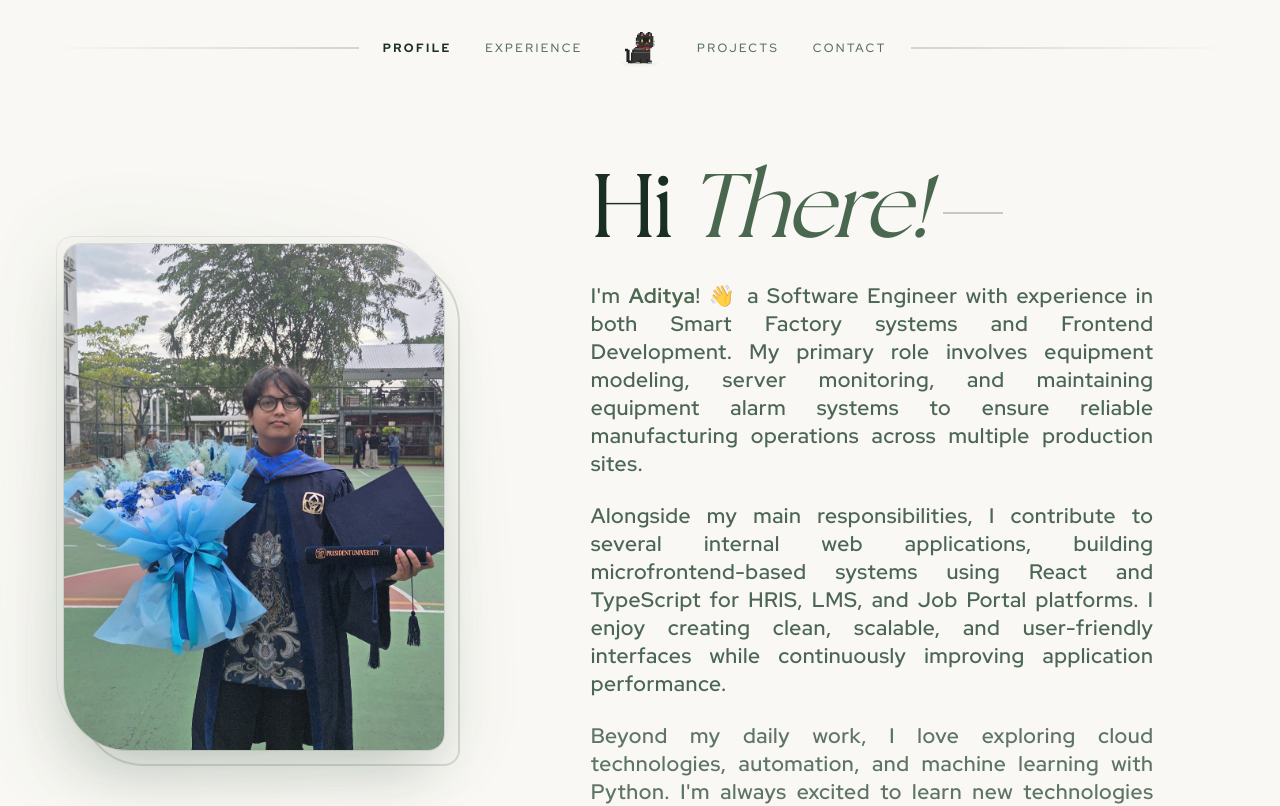
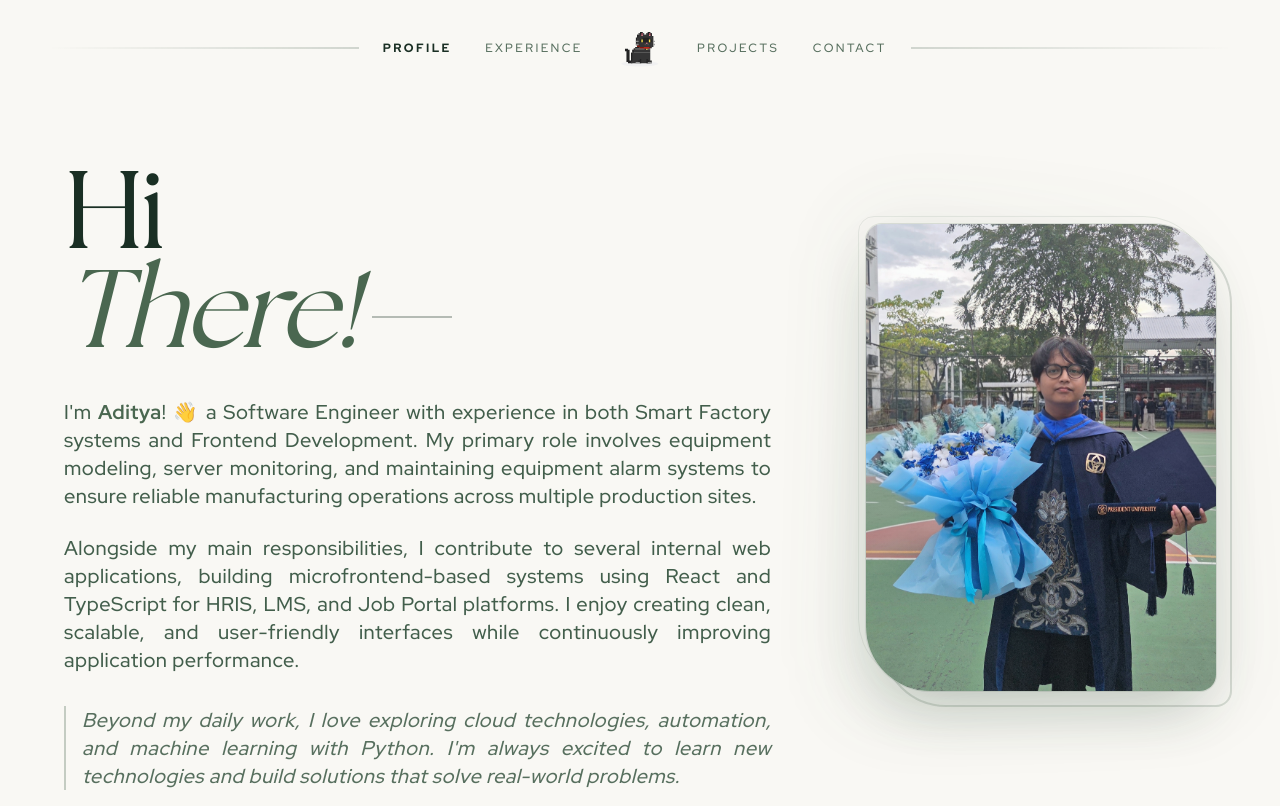
Before and after one commit to diityanug/portfolio, a React (Vite) app: page /about in a window 1280 px wide. Shown: the top 806 px of the page. Built offline with nearby package versions, Linux system fonts and the light colour scheme.

Commit message:
fix all page design

```diff
--- a/src/pages/ExperiencePage.tsx
+++ b/src/pages/ExperiencePage.tsx
@@ -116,7 +116,7 @@ const ExperienceRow = ({ exp }: { exp: Experience; index: number }) => {
           <span className="text-sm text-gray-500 font-sans shrink-0 md:pt-2">{exp.location}</span>
         </div>
 
-        <p className="text-[15px] md:text-base text-gray-600 leading-relaxed font-sans max-w-2xl mb-5">
+        <p className="text-justify text-[15px] md:text-base text-gray-600 leading-relaxed font-sans max-w-2xl mb-5">
           {exp.description}
         </p>
 
--- a/src/pages/ProfilePage.tsx
+++ b/src/pages/ProfilePage.tsx
@@ -36,18 +36,18 @@ const pageVariants: Variants = {
 };
 
 const textHiVariants: Variants = {
-  hidden: { opacity: 0, y: 30, filter: "blur(12px)" },
-  show: { opacity: 1, y: 0, filter: "blur(0px)", transition: { duration: 1, ease: customEase, delay: 0.1 } }
+  hidden: { opacity: 0, x: -30, filter: "blur(12px)" },
+  show: { opacity: 1, x: 0, filter: "blur(0px)", transition: { duration: 1, ease: customEase, delay: 0.1 } }
 };
 
 const textThereVariants: Variants = {
-  hidden: { opacity: 0, y: 30, filter: "blur(12px)" },
-  show: { opacity: 1, y: 0, filter: "blur(0px)", transition: { duration: 1, ease: customEase, delay: 0.25 } }
+  hidden: { opacity: 0, x: -30, filter: "blur(12px)" },
+  show: { opacity: 1, x: 0, filter: "blur(0px)", transition: { duration: 1, ease: customEase, delay: 0.25 } }
 };
 
 const photoVariants: Variants = {
-  hidden: { opacity: 0, scale: 0.95, filter: "blur(10px)" },
-  show: { opacity: 1, scale: 1, filter: "blur(0px)", transition: { duration: 1.2, ease: customEase, delay: 0.4 } }
+  hidden: { opacity: 0, scale: 0.95, filter: "blur(10px)", y: 30 },
+  show: { opacity: 1, scale: 1, filter: "blur(0px)", y: 0, transition: { duration: 1.2, ease: customEase, delay: 0.4 } }
 };
 
 const bioVariants: Variants = {
@@ -84,17 +84,50 @@ const ProfilePage = (): ReactElement => {
         <StarGrid />
       </div>
 
-      <div className="w-full relative z-10 flex flex-col">
+      <div className="w-full relative z-10 flex flex-col max-w-7xl mx-auto">
 
-        {/* HERO SECTION - REDESIGNED */}
-        <div className="w-full flex flex-col lg:flex-row items-center justify-between gap-12 lg:gap-20 mb-24 md:mb-36 mt-4 relative">
+        {/* HERO SECTION */}
+        <div className="w-full flex flex-col lg:flex-row items-center lg:items-start justify-between gap-12 lg:gap-16 mb-24 md:mb-40 mt-4 relative z-10">
 
-          {/* LEFT SECTION: REDESIGNED PROFILE PIC (Asymmetrical Frame & Floating Effect) */}
+          {/* KIRI: TEKS & BIO (TETAP DIPERLEBAR & RATA KIRI-KANAN) */}
+          <div className="w-full lg:w-[65%] flex flex-col items-center lg:items-start text-center lg:text-left z-20">
+
+            <div className="flex flex-col mb-10 w-full">
+              <motion.h1 variants={textHiVariants} className="font-seasons text-[14vw] sm:text-[80px] md:text-[90px] lg:text-[110px] leading-[0.9] tracking-tight text-[#1A2F24]">
+                Hi
+              </motion.h1>
+              <div className="flex items-center justify-center lg:justify-start gap-4">
+                <motion.h1 variants={textThereVariants} className="font-seasons text-[14vw] sm:text-[80px] md:text-[90px] lg:text-[110px] leading-[0.9] tracking-tight text-[#4A6750] italic">
+                  There!
+                </motion.h1>
+                <motion.div
+                  initial={{ width: 0, opacity: 0 }}
+                  animate={{ width: "80px", opacity: 1 }}
+                  transition={{ delay: 0.6, duration: 0.8 }}
+                  className="h-[2px] bg-[#1A2F24]/30 hidden lg:block mt-4"
+                />
+              </div>
+            </div>
+
+            <motion.div variants={bioVariants} className="flex flex-col gap-6 w-full">
+              <p className="font-redhat text-justify text-base md:text-lg lg:text-[19px] xl:text-[20px] leading-relaxed text-[#2E4C38]/90 font-medium tracking-wide">
+                I'm <span className="text-[#4A6750] font-bold">Aditya</span>! 👋 a Software Engineer with experience in both Smart Factory systems and Frontend Development. My primary role involves equipment modeling, server monitoring, and maintaining equipment alarm systems to ensure reliable manufacturing operations across multiple production sites.
+              </p>
+              <p className="font-redhat text-justify text-base md:text-lg lg:text-[19px] xl:text-[20px] leading-relaxed text-[#2E4C38]/90 font-medium tracking-wide">
+                Alongside my main responsibilities, I contribute to several internal web applications, building microfrontend-based systems using React and TypeScript for HRIS, LMS, and Job Portal platforms. I enjoy creating clean, scalable, and user-friendly interfaces while continuously improving application performance.
+              </p>
+              <p className="font-redhat text-justify text-base md:text-lg lg:text-[19px] xl:text-[20px] leading-relaxed text-[#2E4C38]/80 font-medium tracking-wide border-l-2 border-[#4A6750]/30 pl-4 mt-2 italic">
+                Beyond my daily work, I love exploring cloud technologies, automation, and machine learning with Python. I'm always excited to learn new technologies and build solutions that solve real-world problems.
+              </p>
+            </motion.div>
+          </div>
+
+          {/* KANAN: FOTO (KEMBALI KE DESAIN ASYMMETRICAL ORIGINAL) */}
           <motion.div
             variants={photoVariants}
-            className="w-full lg:w-5/12 flex justify-center lg:justify-start relative z-10"
+            className="w-full lg:w-[35%] flex justify-center lg:justify-end relative z-10 mt-8 lg:mt-16"
           >
-            <div className="relative w-full max-w-[300px] sm:max-w-[340px] md:max-w-[380px] aspect-[3/4]">
+            <div className="relative w-full max-w-[280px] sm:max-w-[320px] lg:max-w-[350px] aspect-[3/4]">
 
               {/* Decorative Geometric Background Glow & Accents */}
               <div className="absolute -inset-4 rounded-[2.5rem] bg-gradient-to-tr from-[#4A6750]/20 to-transparent blur-2xl opacity-70" />
@@ -103,7 +136,6 @@ const ProfilePage = (): ReactElement => {
 
               {/* Main Photo Wrapper */}
               <motion.div
-                // whileHover={{ scale: 1.02 }}
                 transition={{ duration: 0.4, ease: customEase }}
                 className="relative w-full h-full rounded-tr-[4rem] rounded-bl-[4rem] rounded-tl-2xl rounded-br-2xl overflow-hidden ring-1 ring-[#4A6750]/15 shadow-[0_30px_60px_-15px_rgba(46,76,56,0.25)] bg-[#F9F8F4]"
               >
@@ -121,43 +153,7 @@ const ProfilePage = (): ReactElement => {
             </div>
           </motion.div>
 
-          {/* RIGHT SECTION: REDESIGNED TEKS "HI THERE!" & BIO CONTAINER */}
-          <div className="w-full lg:w-7/12 flex flex-col items-center lg:items-start text-center lg:text-left z-20">
-
-            {/* Elegant Minimalist Typography Header */}
-            <div className="flex flex-col sm:flex-row items-center lg:items-start gap-1 sm:gap-4 mb-8 w-full justify-center lg:justify-start">
-              <div className="flex gap-3 sm:gap-4">
-                <motion.h1 variants={textHiVariants} className="font-seasons text-[14vw] sm:text-[70px] md:text-[85px] lg:text-[90px] leading-none tracking-tight text-[#1A2F24]">
-                  Hi
-                </motion.h1>
-                <motion.h1 variants={textThereVariants} className="font-seasons text-[14vw] sm:text-[70px] md:text-[85px] lg:text-[90px] leading-none tracking-tight text-[#4A6750] italic">
-                  There!
-                </motion.h1>
-              </div>
-              <motion.div
-                initial={{ width: 0, opacity: 0 }}
-                animate={{ width: "60px", opacity: 1 }}
-                transition={{ delay: 0.5, duration: 0.8 }}
-                className="h-[2px] bg-[#4A6750]/30 self-center hidden lg:block mt-4"
-              />
-            </div>
-
-            {/* Structured and Enhanced Typography Spacing (Content Intact) */}
-            <motion.div variants={bioVariants} className="flex flex-col gap-6 w-full lg:max-w-[95%] xl:max-w-[90%]">
-              <p className="font-redhat text-justify text-base md:text-lg lg:text-[19px] xl:text-[21px] leading-relaxed text-[#2E4C38]/85 font-semibold tracking-wide">
-                I'm <span className="text-[#4A6750] font-bold">Aditya</span>! 👋 a Software Engineer with experience in both Smart Factory systems and Frontend Development. My primary role involves equipment modeling, server monitoring, and maintaining equipment alarm systems to ensure reliable manufacturing operations across multiple production sites.
-              </p>
-              <p className="font-redhat text-justify text-base md:text-lg lg:text-[19px] xl:text-[21px] leading-relaxed text-[#2E4C38]/85 font-semibold tracking-wide">
-                Alongside my main responsibilities, I contribute to several internal web applications, building microfrontend-based systems using React and TypeScript for HRIS, LMS, and Job Portal platforms. I enjoy creating clean, scalable, and user-friendly interfaces while continuously improving application performance.
-              </p>
-              <p className="font-redhat text-justify text-base md:text-lg lg:text-[19px] xl:text-[21px] leading-relaxed text-[#2E4C38]/85 font-semibold tracking-wide border-l-2 border-[#4A6750]/20 pl-4 lg:pl-0 lg:border-none italic lg:not-italic opacity-90">
-                Beyond my daily work, I love exploring cloud technologies, automation, and machine learning with Python. I'm always excited to learn new technologies and build solutions that solve real-world problems.
-              </p>
-            </motion.div>
-          </div>
-
         </div>
-
 
         {/* EDUCATION SECTION */}
         <motion.div
@@ -184,18 +180,13 @@ const ProfilePage = (): ReactElement => {
                 whileHover={{ y: -5 }}
                 className="bg-[#4A6750]/[0.03] hover:bg-[#4A6750]/[0.06] p-5 md:p-6 lg:p-8 rounded-[1.5rem] md:rounded-[2rem] border border-transparent hover:border-[#4A6750]/10 transition-colors duration-500 flex flex-col h-full group"
               >
-
-                {/* 1. Baris Atas: Gelar (Degree) dengan min-height agar sejajar */}
                 <div className="min-h-[76px] md:min-h-[96px] lg:min-h-[108px] pb-4 mb-8 border-b border-[#2E4C38]/10 flex flex-col justify-start">
                   <h3 className="font-redhat text-2xl md:text-3xl lg:text-4xl text-[#1A2F24] font-semibold tracking-tight group-hover:text-[#4A6750] transition-colors duration-500">
                     {edu.degree || edu.title}
                   </h3>
                 </div>
 
-                {/* 2. Baris Tengah: Kampus & Tahun (Kiri), GPA (Kanan) */}
                 <div className="flex items-start justify-between gap-2 sm:gap-4 mb-6 md:mb-8 mt-2">
-
-                  {/* Kiri: Nama Kampus & Tahun */}
                   <div className="flex flex-col gap-1.5 min-w-0">
                     <h4 className="font-redhat tracking-wide text-[#4A6750] text-[13px] sm:text-sm md:text-base font-bold uppercase whitespace-nowrap">
                       {edu.institution || edu.school}
@@ -205,16 +196,13 @@ const ProfilePage = (): ReactElement => {
                     </span>
                   </div>
 
-                  {/* Kanan: Pill GPA */}
                   {(edu.gpa || edu.ipk) && (
                     <div className="flex items-center bg-[#1A2F24] text-[#F9F8F4] px-3 sm:px-4 py-1 sm:py-1.5 rounded-full text-[9px] sm:text-[10px] md:text-xs font-redhat font-bold tracking-[0.15em] uppercase shadow-sm shrink-0">
                       <span>GPA {edu.gpa || edu.ipk}</span>
                     </div>
                   )}
-
                 </div>
 
-                {/* 3. Baris Bawah: Focus & Deskripsi */}
                 {edu.focus && (
                   <div className="font-redhat text-[#1A2F24]/80 text-sm md:text-base mb-6 pl-4 border-l-2 border-[#4A6750]/40">
                     <strong className="font-bold text-[#1A2F24]">Focus:</strong> {edu.focus}
@@ -222,16 +210,14 @@ const ProfilePage = (): ReactElement => {
                 )}
 
                 {edu.description && (
-                  <p className="text-[#1A2F24]/60 text-sm md:text-base leading-relaxed font-redhat mt-auto text-justify">
+                  <p className="text-[#1A2F24]/60 text-sm md:text-base leading-relaxed font-redhat mt-auto text-left text-pretty">
                     {edu.description}
                   </p>
                 )}
-
               </motion.div>
             ))}
           </div>
         </motion.div>
-
 
         {/* CERTIFICATES SECTION */}
         <motion.div
@@ -265,8 +251,6 @@ const ProfilePage = (): ReactElement => {
                   className="flex flex-col h-full justify-between gap-6 md:gap-8 outline-none"
                 >
                   <div className="flex flex-col gap-4 md:gap-5">
-
-                    {/* Baris Atas: Issuer & Tahun Sejajar */}
                     <div className="flex items-start justify-between gap-3">
                       <span className="text-xs md:text-sm font-medium text-[#4A6750]/80 font-redhat tracking-wide mt-1">
                         {cert.issuer || cert.organization}
@@ -277,15 +261,10 @@ const ProfilePage = (): ReactElement => {
                         </span>
                       )}
                     </div>
-
-                    {/* Judul di Tengah */}
                     <h3 className="font-redhat text-lg md:text-xl text-[#1A2F24] group-hover:text-[#4A6750] transition-colors line-clamp-3 leading-snug">
                       {cert.title || cert.name}
                     </h3>
-
                   </div>
-
-                  {/* Tombol Panah Tetap di Bawah Kanan */}
                   <div className="w-10 h-10 md:w-12 md:h-12 rounded-full bg-white flex items-center justify-center text-[#1A2F24]/30 group-hover:bg-[#4A6750] group-hover:text-white group-hover:rotate-45 transition-all duration-300 self-end shadow-sm shrink-0">
                     <ArrowUpRight />
                   </div>
```
